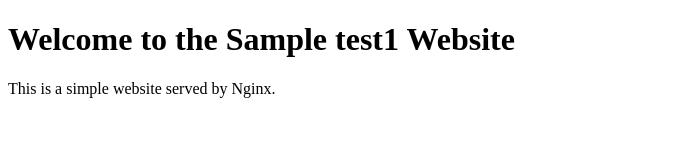
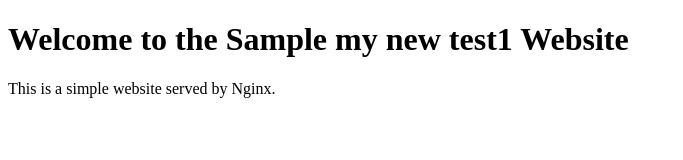
Before and after one commit to rkrath123/test-app, a website: page index.html in a window 1280 px wide. Shown: the whole page, without its empty margins (0-683 px from the left). Drawn offline with Linux system fonts and the light colour scheme.

Commit message:
Update index.html

```diff
--- a/index.html
+++ b/index.html
@@ -6,7 +6,7 @@
     <title>Sample Website</title>
 </head>
 <body>
-    <h1>Welcome to the Sample test1 Website</h1>
+    <h1>Welcome to the Sample my new test1 Website</h1>
     <p>This is a simple website served by Nginx.</p>
 </body>
 </html>
```
